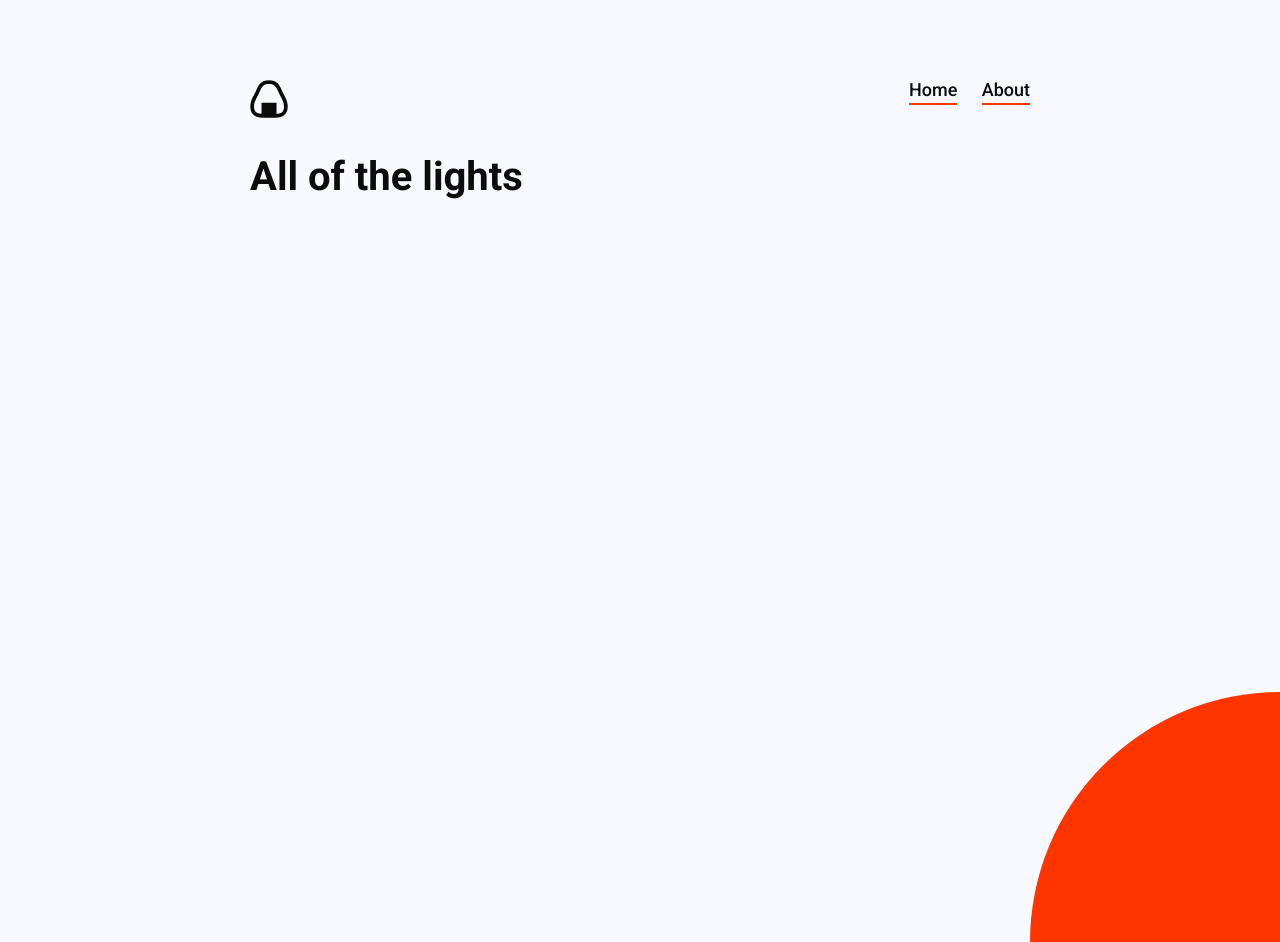
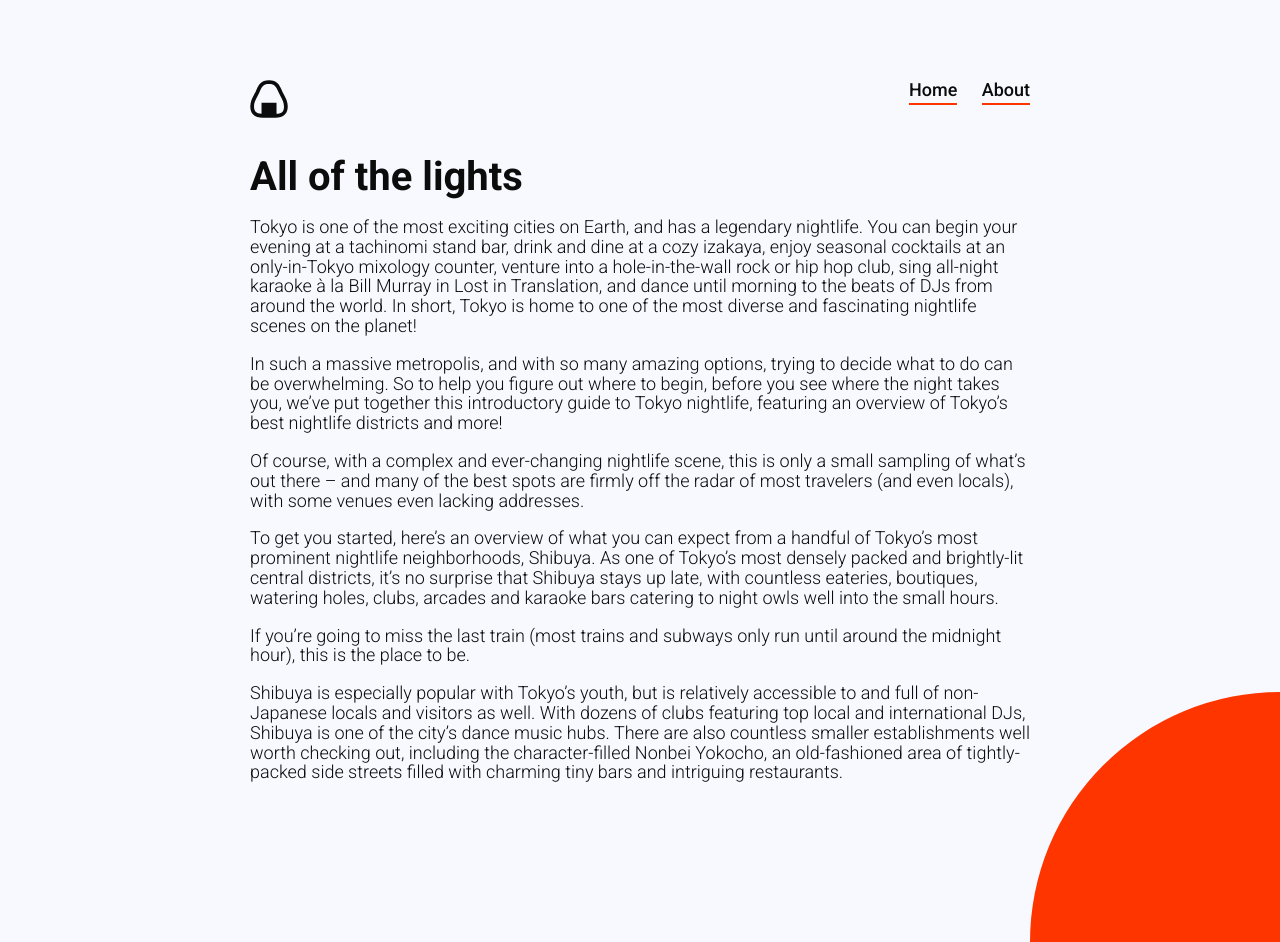
Before and after one commit to amemon0326/anightinjapan, a Jekyll site: the page built from _posts/2020-08-02-all-of-the-lights.md, in a window 1280 px wide and 942 px high. Built offline with Jekyll 4.4.1, drawn with Linux system fonts in a browser that asks for light colours.

Commit message:
Updated All Of The Lights

```diff
--- a/_posts/2020-08-02-all-of-the-lights.md
+++ b/_posts/2020-08-02-all-of-the-lights.md
@@ -4,3 +4,15 @@
 excerpt: The nightlife here runs the gamut, from rowdy izakayas and beer bars, to
   red-light entertainment and the infamous Robot Restaurant.
 ---
+
+Tokyo is one of the most exciting cities on Earth, and has a legendary nightlife. You can begin your evening at a tachinomi stand bar, drink and dine at a cozy izakaya, enjoy seasonal cocktails at an only-in-Tokyo mixology counter, venture into a hole-in-the-wall rock or hip hop club, sing all-night karaoke à la Bill Murray in Lost in Translation, and dance until morning to the beats of DJs from around the world. In short, Tokyo is home to one of the most diverse and fascinating nightlife scenes on the planet!
+
+In such a massive metropolis, and with so many amazing options, trying to decide what to do can be overwhelming. So to help you figure out where to begin, before you see where the night takes you, we’ve put together this introductory guide to Tokyo nightlife, featuring an overview of Tokyo’s best nightlife districts and more!
+
+Of course, with a complex and ever-changing nightlife scene, this is only a small sampling of what’s out there – and many of the best spots are firmly off the radar of most travelers (and even locals), with some venues even lacking addresses.
+
+To get you started, here’s an overview of what you can expect from a handful of Tokyo’s most prominent nightlife neighborhoods, Shibuya. As one of Tokyo’s most densely packed and brightly-lit central districts, it’s no surprise that Shibuya stays up late, with countless eateries, boutiques, watering holes, clubs, arcades and karaoke bars catering to night owls well into the small hours.
+
+If you’re going to miss the last train (most trains and subways only run until around the midnight hour), this is the place to be.
+
+Shibuya is especially popular with Tokyo’s youth, but is relatively accessible to and full of non-Japanese locals and visitors as well. With dozens of clubs featuring top local and international DJs, Shibuya is one of the city’s dance music hubs. There are also countless smaller establishments well worth checking out, including the character-filled Nonbei Yokocho, an old-fashioned area of tightly-packed side streets filled with charming tiny bars and intriguing restaurants.
```
